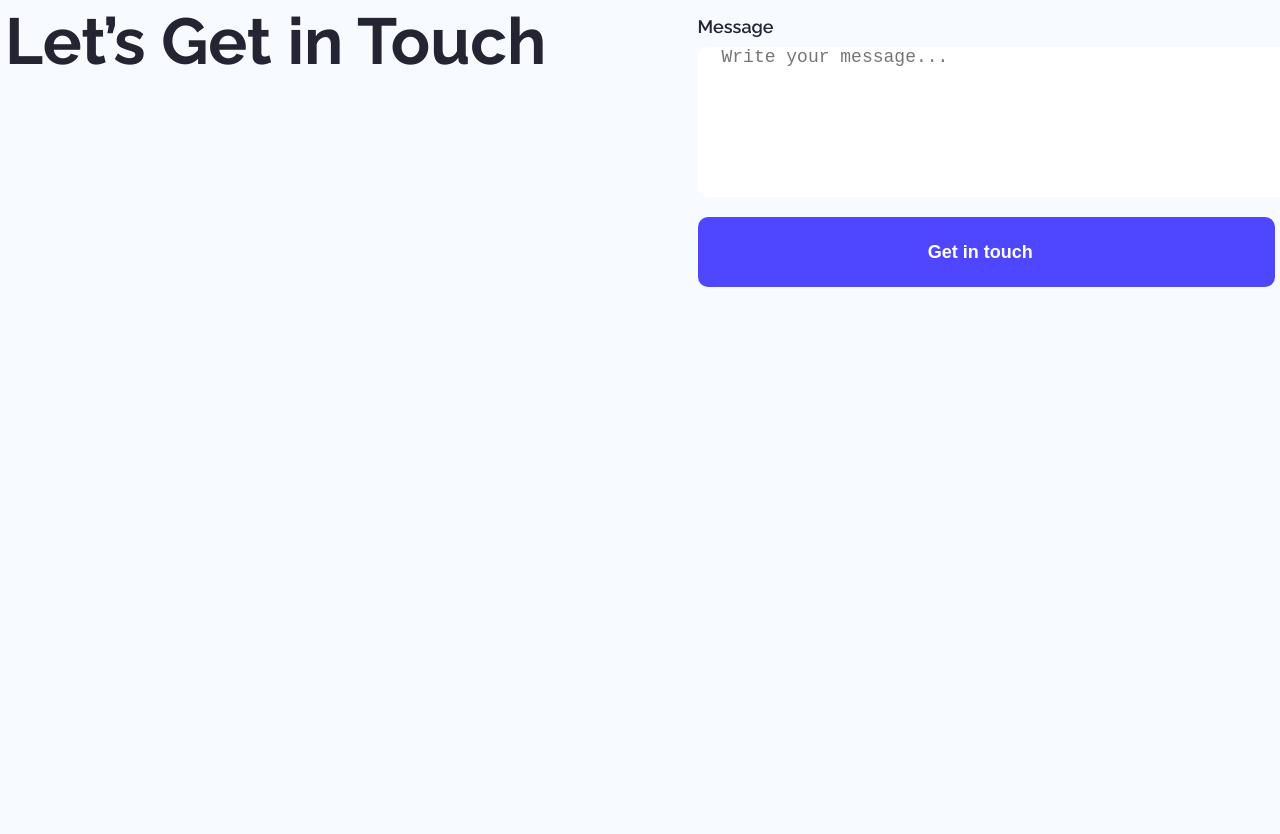
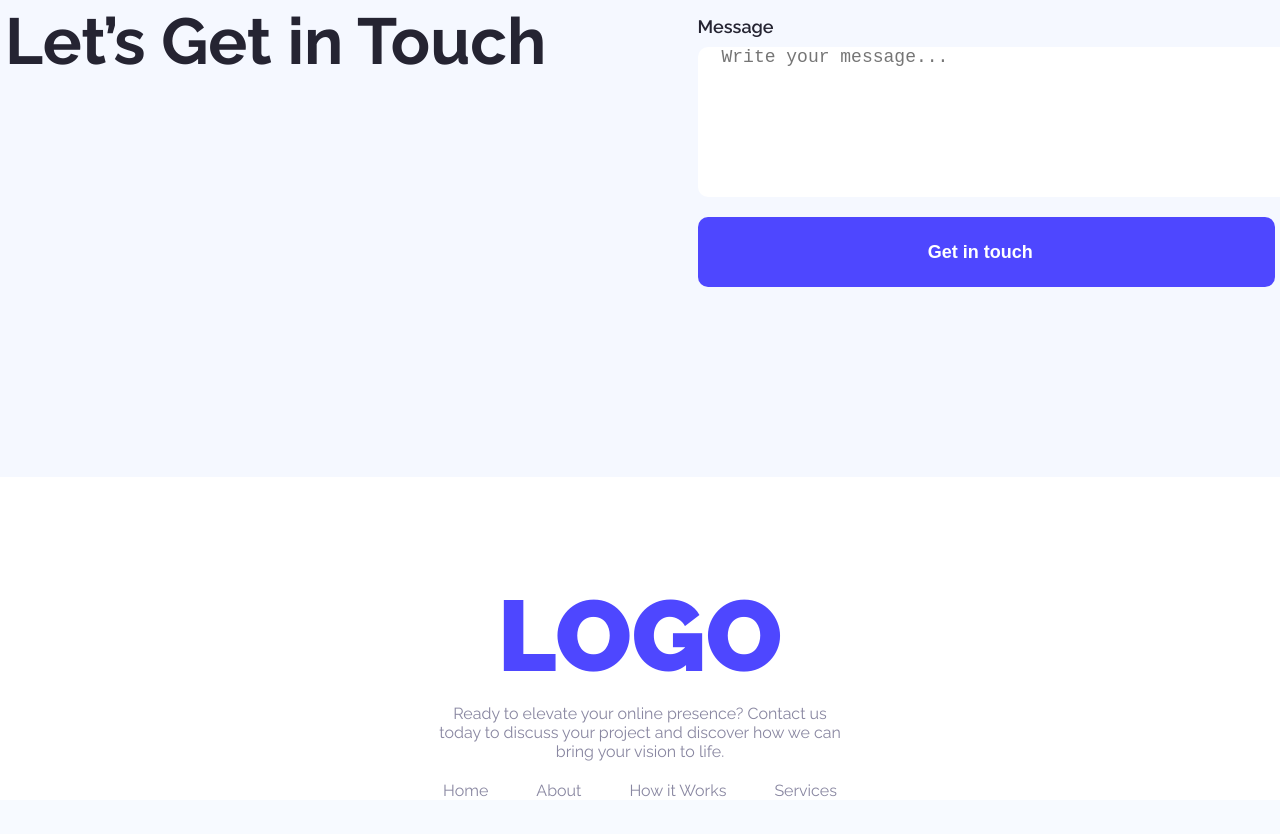
Before and after one commit to MD-Shihab-Hossain/Assignment-1, a plain HTML site: page index.html in a window 1280 px wide. Shown: the part 3300-4134 px from the top of the page. Before the commit the page ends 3707 px from the top, so only its background shows below. Drawn offline with Linux system fonts and the light colour scheme.

Commit message:
Add Footer section with logo,description and navigation link

```diff
--- a/index.html
+++ b/index.html
@@ -186,9 +186,27 @@
   </div>
 </section>
 
+</main>
 
-    </main>
+ <!-- Footer Section -->
     <footer>
+  <div class="footer">
+    <div>
+      <h2>LOGO</h2>
+      <p>
+        Ready to elevate your online presence? Contact us today to discuss
+        your project and discover how we can bring your vision to life.
+      </p>
+      <div>
+        <ul>
+          <li><a href="#">Home</a></li>
+          <li><a href="#">About</a></li>
+          <li><a href="#">How it Works</a></li>
+          <li><a href="#">Services</a></li>
+        </ul>
+      </div>
+    </div>
+  </div>
 
     </footer>
   </body>
--- a/style.css
+++ b/style.css
@@ -3,10 +3,10 @@
   margin: 0;
   padding: 0;
 }
-/* main {
+main {
   background: rgba(245, 248, 255, 1);
   padding-bottom: 70px;
-} */
+}
 .Raleway-font {
   font-family: "Raleway", sans-serif;
   font-optical-sizing: auto;
@@ -27,6 +27,7 @@ body {
   color: #ffffff;
   cursor: pointer;
 }
+
 
 /* Header Section */
 header {
@@ -252,3 +253,41 @@ header {
   margin-bottom: 10px;
   color: #252432;
 }
+/* Footer Style */
+footer {
+  background: white;
+}
+.footer {
+  margin: 0 auto;
+  text-align: center;
+  width: 32%;
+  padding-top: 100px;
+}
+.footer h2 {
+  color: #4e47ff;
+  font-size: 100px;
+  font-weight: 900;
+}
+.footer p {
+  color: #8987a1;
+  margin-top: 10px;
+  margin-bottom: 20px;
+}
+.footer ul {
+  display: flex;
+  justify-content: center;
+  gap: 48px;
+  margin-bottom: 100px;
+}
+.footer ul li {
+  list-style: none;
+}
+.footer ul li a {
+  text-decoration: none;
+  color: #8987a1;
+  font-size: 16px;
+}
+.footer ul li a:hover {
+  color: #4e47ff;
+  transition: 0.3s;
+}
```
